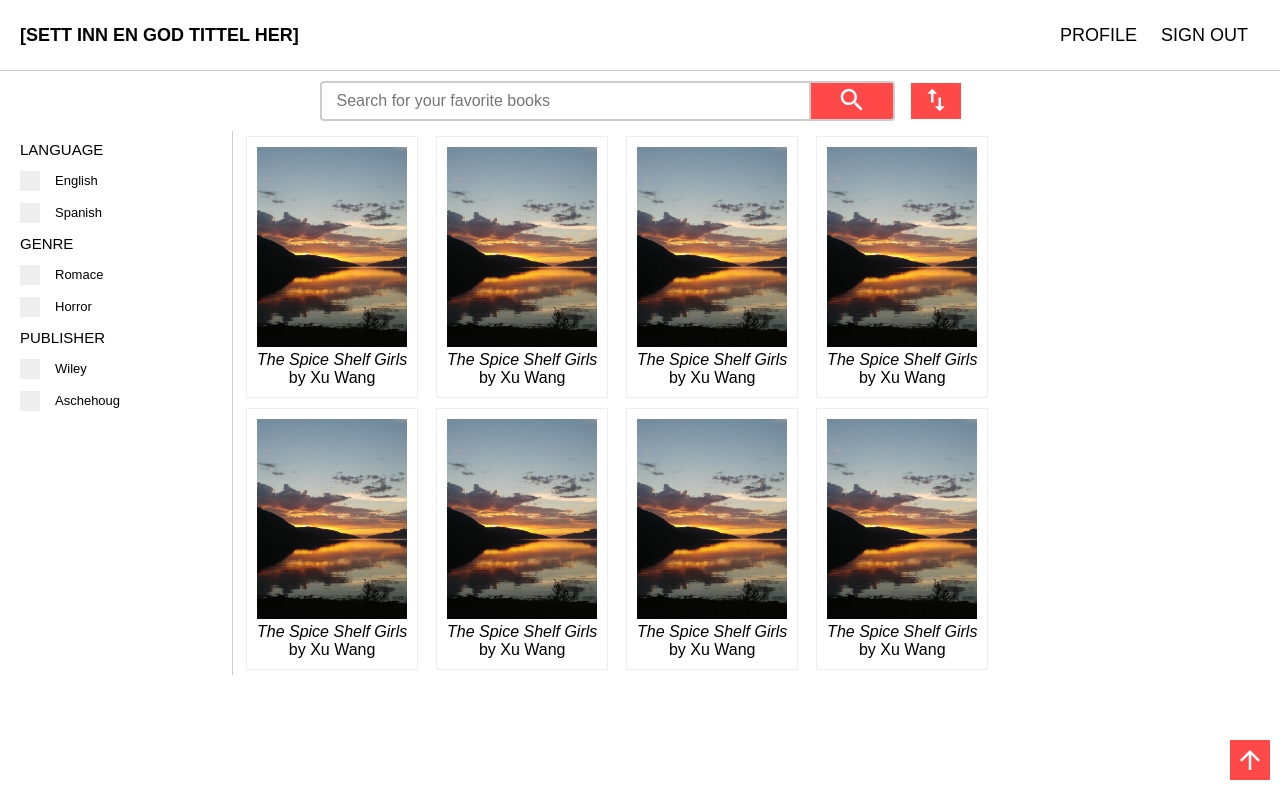
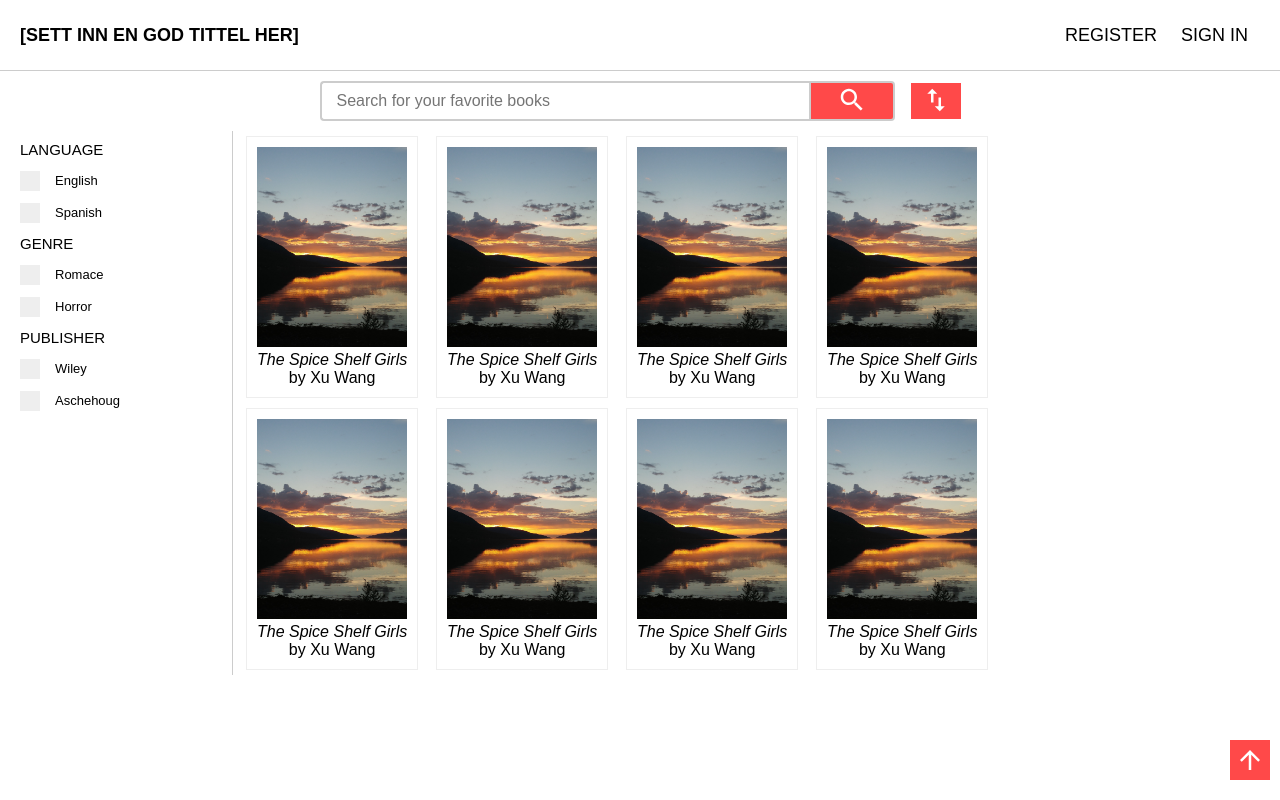
Before and after one commit to ingraso/Bookszilla-IT2810, a React (Create React App) app in the folder frontend/: page / in a window 1280 px wide. Built offline with nearby package versions, Linux system fonts and the light colour scheme.

Commit message:
#1 - fixed based on comments

```diff
--- a/frontend/src/containers/Header.tsx
+++ b/frontend/src/containers/Header.tsx
@@ -19,7 +19,7 @@ type HeaderProps = {
  */
 
 const Header = ({ changePage }: HeaderProps) => {
-  const [isloggedIn, setIsLoggedIn] = useState<boolean>(true);
+  const [isloggedIn, setIsLoggedIn] = useState<boolean>();
   const [displayRegisterForm, updateDisplayRegisterForm] = useState<boolean>(
     false
   );
--- a/frontend/src/styles/Book.css
+++ b/frontend/src/styles/Book.css
@@ -4,12 +4,6 @@
   flex-wrap: wrap;
   background-color: #ffffff;
   justify-content: space-evenly;
-}
-
-@media screen and (min-width: 851px) {
-  #book-container {
-    max-width: 60vw;
-  }
 }
 
 .single-book {
@@ -36,6 +30,12 @@
   font-style: italic;
 }
 
+@media screen and (min-width: 851px) {
+  #book-container {
+    max-width: 60vw;
+  }
+}
+
 @media only screen and (max-width: 850px) {
   .single-book img {
     width: 100px;
```
Also changed, not shown: frontend/src/App.tsx (+5 -3 lines).
